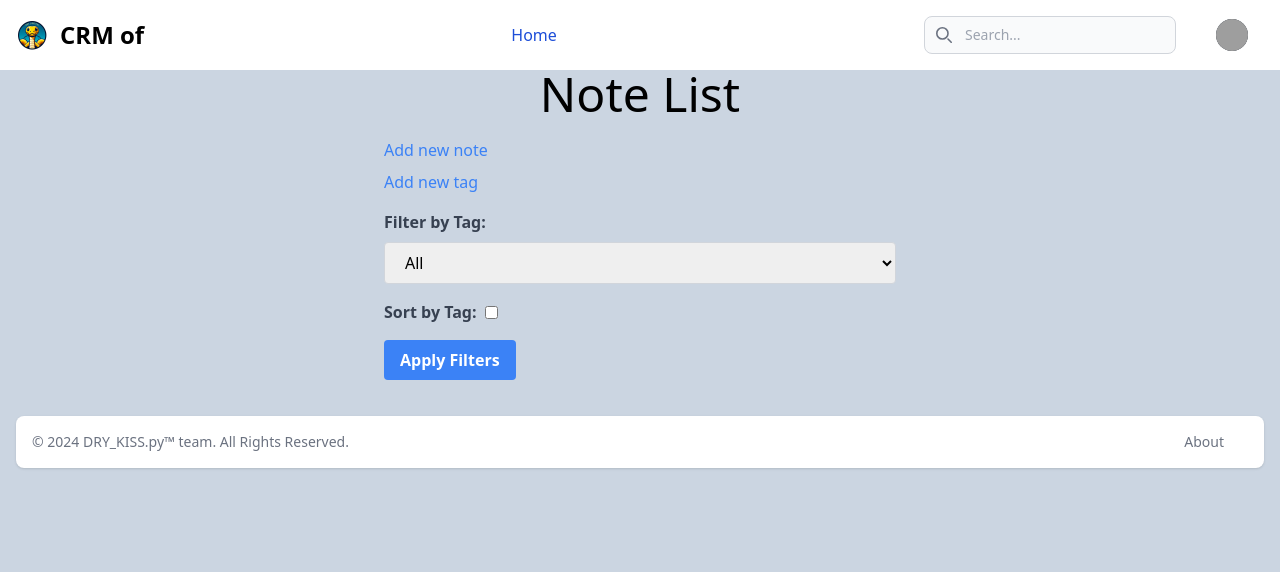
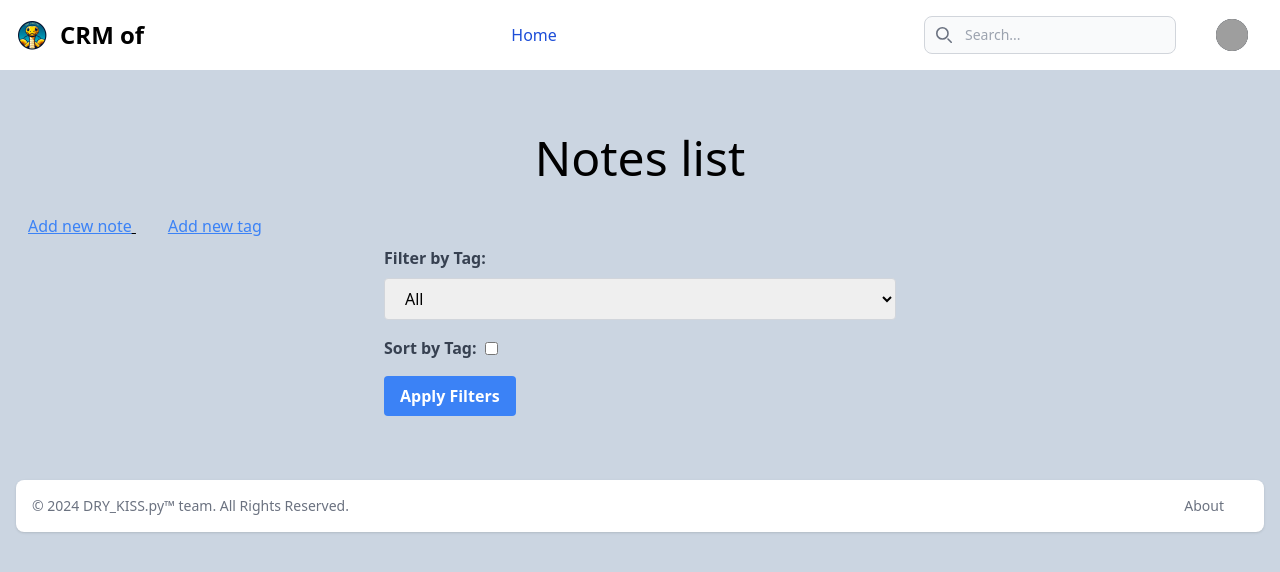
Before and after one commit to the10or/personal-assistant-web, a Django app: template personal_assistant/notes/templates/notes/note_list.html in a window 1280 px wide. Shown: the top 572 px of the page. Run offline with Django 3.2, Linux system fonts and the light colour scheme; the template is opened without the code that fills it, so the values that code supplies are empty; some libraries are stand-ins or nearby versions; grey boxes are pictures that could not be loaded.

Commit message:
rework html

```diff
--- a/personal_assistant/contacts/templates/contacts/create_or_edit_contact.html
+++ b/personal_assistant/contacts/templates/contacts/create_or_edit_contact.html
@@ -4,6 +4,7 @@
 <div class="flex items-center justify-center pt-10 pb-3">
     <h1 class="text-5xl mb-5">{% if contact %}Edit Contact{% else %}Create Contact{% endif %}</h1>
 </div>
+{% include 'contacts/actions_menu.html' %}
 
 
 
--- /dev/null
+++ b/personal_assistant/notes/templates/notes/actions_menu.html
@@ -0,0 +1,7 @@
+
+<div class="inline pr-4 pl-4 underline">
+    <a href="{% url 'notes:add_note' %}" class="text-blue-500">Add new note</a>
+</div>
+<div class="inline pr-4 pl-4 underline">
+    <a href="{% url 'notes:add_tag' %}" class="text-blue-500">Add new tag</a>
+</div>
--- a/personal_assistant/notes/templates/notes/add_tag.html
+++ b/personal_assistant/notes/templates/notes/add_tag.html
@@ -1,6 +1,8 @@
 {% extends 'theme/base.html' %}
 
 {% block content %}
+            {% include 'notes/actions_menu.html' %}
+
     <form method="POST" action="{% url 'notes:add_tag' %}" class="max-w-lg mx-auto">
         {% csrf_token %}
         <div class="p-4">
--- a/personal_assistant/notes/templates/notes/note_list.html
+++ b/personal_assistant/notes/templates/notes/note_list.html
@@ -1,21 +1,26 @@
-{% extends  'theme/base.html' %}
+{% extends "theme/base.html" %}
 
 {% block content %}
-<h2 class="text-center text-5xl mb-5">Note List</h2>
-
-<div class="max-w-lg mx-auto mb-4">
-    <a href="{% url 'notes:add_note' %}" class="block text-blue-500 hover:text-blue-700 mb-2">Add new note</a>
-    <a href="{% url 'notes:add_tag' %}" class="block text-blue-500 hover:text-blue-700">Add new tag</a>
+<div class="form-content my-3 p-3">
+    <div class="container">
+        <div class="pt-10 pb-3">
+            <h1 class="text-center text-5xl mb-5">Notes list</h1>
         </div>
 
+        <div class="pb-2">
+            {% include 'notes/actions_menu.html' %}
+        </div>
+        <div>
             <form method="get" action="{% url 'notes:note_list' %}" class="max-w-lg mx-auto mb-4">
                 <div class="mb-4">
                     <label for="tag_filter" class="block text-gray-700 font-bold mb-2">Filter by Tag:</label>
-        <select name="tag_filter" id="tag_filter" class="block w-full border border-gray-300 rounded py-2 px-4 leading-tight focus:outline-none focus:border-blue-500">
+                    <select name="tag_filter" id="tag_filter"
+                            class="block w-full border border-gray-300 rounded py-2 px-4 leading-tight focus:outline-none focus:border-blue-500">
                         <option value="">All</option>
                         {% for tag in tags %}
                         <option value="{{ tag.name }}"
-                        {% if tag.name == request.GET.tag_filter %}selected{% endif %}>{{ tag.name }}</option>
+                                {% if tag.name == request.GET.tag_filter %}selected{% endif %}>{{ tag.name }}
+                        </option>
                         {% endfor %}
                     </select>
                 </div>
@@ -25,10 +30,13 @@
                     <input type="checkbox" name="sort_by_tag" id="sort_by_tag" class="form-checkbox" {% if request.GET.sort_by_tag %}checked{% endif %}>
                 </div>
 
-    <button type="submit" class="bg-blue-500 hover:bg-blue-700 text-white font-bold py-2 px-4 rounded">Apply Filters</button>
+                <button type="submit" class="bg-blue-500 hover:bg-blue-700 text-white font-bold py-2 px-4 rounded">Apply
+                    Filters
+                </button>
             </form>
+        </div>
+        <div class="text-white grid grid-cols-4 gap-4 items-center mb-5 justify-center">
 
-<div class="text-white grid grid-cols-1 md:grid-cols-2 lg:grid-cols-3 xl:grid-cols-4 gap-4 mb-5 justify-center">
             {% for note in notes %}
             <div class="block p-5 bg-slate-600 border border-gray-200 rounded-lg shadow hover:bg-gray-800 dark:bg-gray-800 dark:border-gray-700 dark:hover:bg-gray-800 dark:hover:border-gray-200">
                 <h3 class="text-center text-blue-600 text-2xl">{{ note.title }}</h3>
@@ -41,8 +49,6 @@
             </div>
             {% endfor %}
         </div>
-
-
-
-
-{% endblock %}
+    </div>
+</div>
+{% endblock content %}
```
Also changed, not shown: personal_assistant/notes/templates/notes/add_note.html (+7 -3 lines), personal_assistant/notes/templates/notes/edit_note.html (+6 -2 lines). Lines whose indentation alone changed are shown as unchanged.
